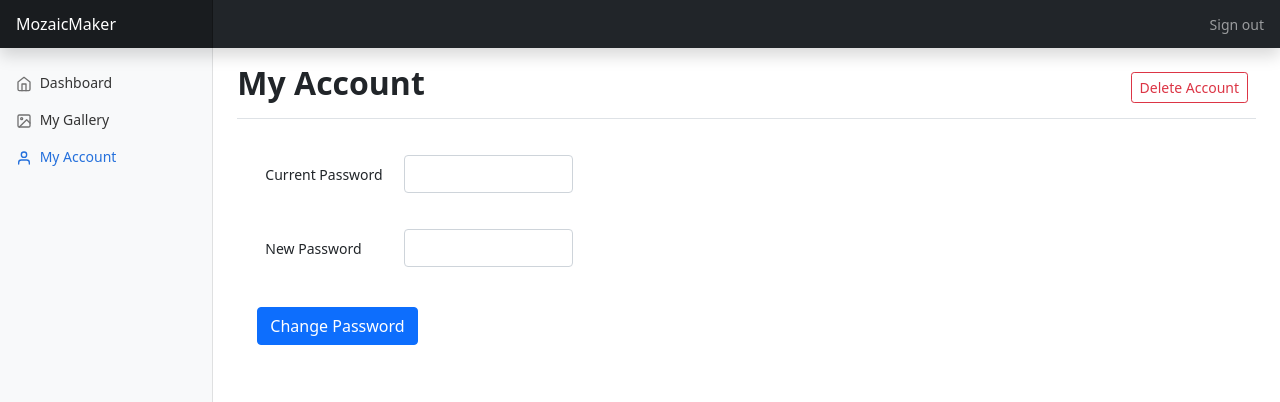
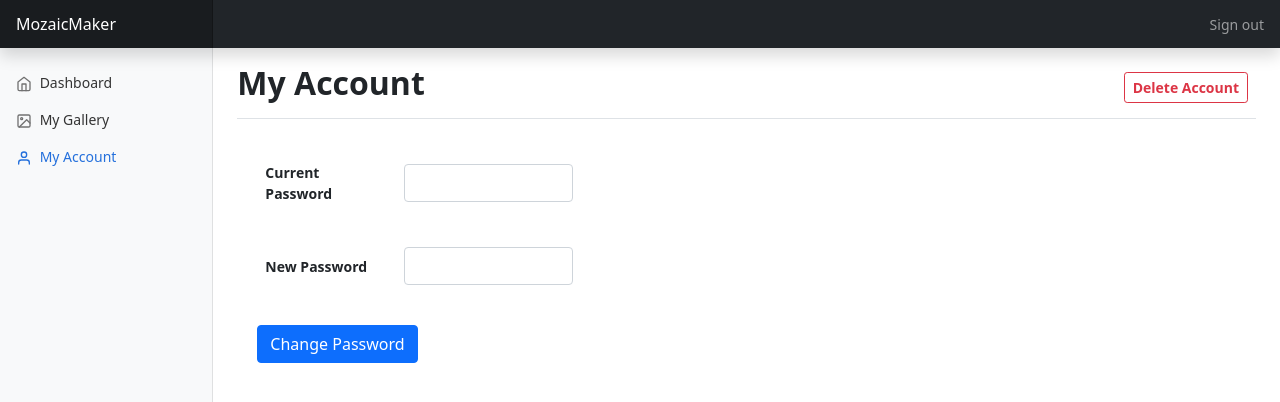
Before and after one commit to swoller22/MozaicMaker, a plain HTML site: page client/static/html/account.html in a window 1280 px wide. Shown: the top 402 px of the page. Drawn offline with nearby package versions, Linux system fonts and the light colour scheme; no server answers.

Commit message:
Psuedo-classes

```diff
--- a/client/static/css/accounts.css
+++ b/client/static/css/accounts.css
@@ -1,3 +1,15 @@
 #passwordChangeForm > * {
     margin: 20px
 }
+
+div[id="bootstrap-override"] + form label[for="currentPassword"] {
+    font-weight: bold;
+}
+
+.row ~ .align-items-center label::first-line{
+    font-weight: bold;
+}
+
+h1+ div > #bootstrap-override-2 > button[id="deleteAccount"] {
+    font-weight: bold;
+}
--- a/client/static/html/account.html
+++ b/client/static/html/account.html
@@ -60,7 +60,7 @@
                     class="d-flex justify-content-between flex-wrap flex-md-nowrap align-items-center pt-3 pb-2 mb-3 border-bottom">
                     <h1 class="h2">My Account</h1>
                     <div class="btn-toolbar mb-2 mb-md-0">
-                        <div class="btn-group me-2">
+                        <div id="bootstrap-override-2" class="btn-group me-2">
                             <button type="button" id="deleteAccount" class="btn btn-sm btn-outline-danger">Delete
                                 Account</button>
                         </div>
```
